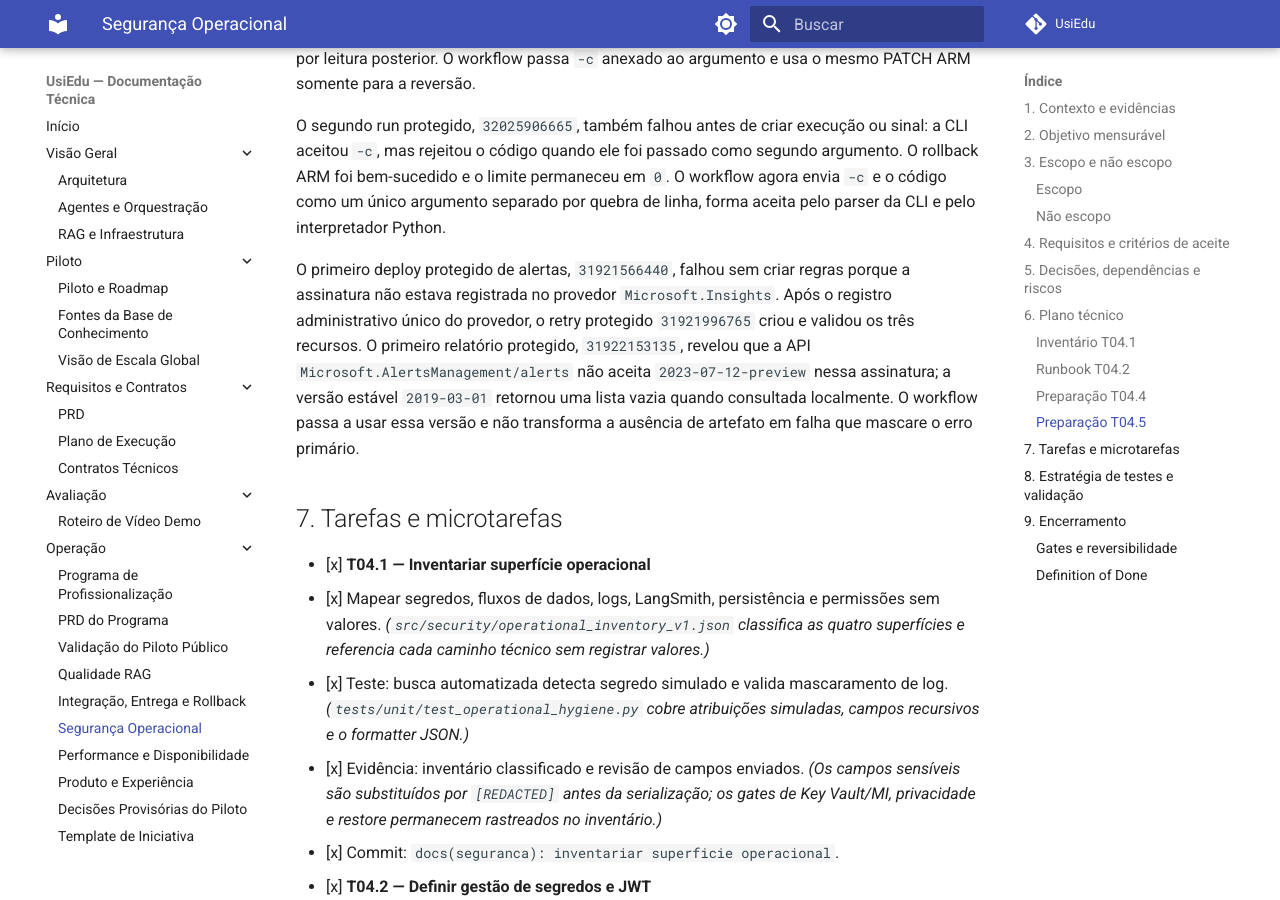
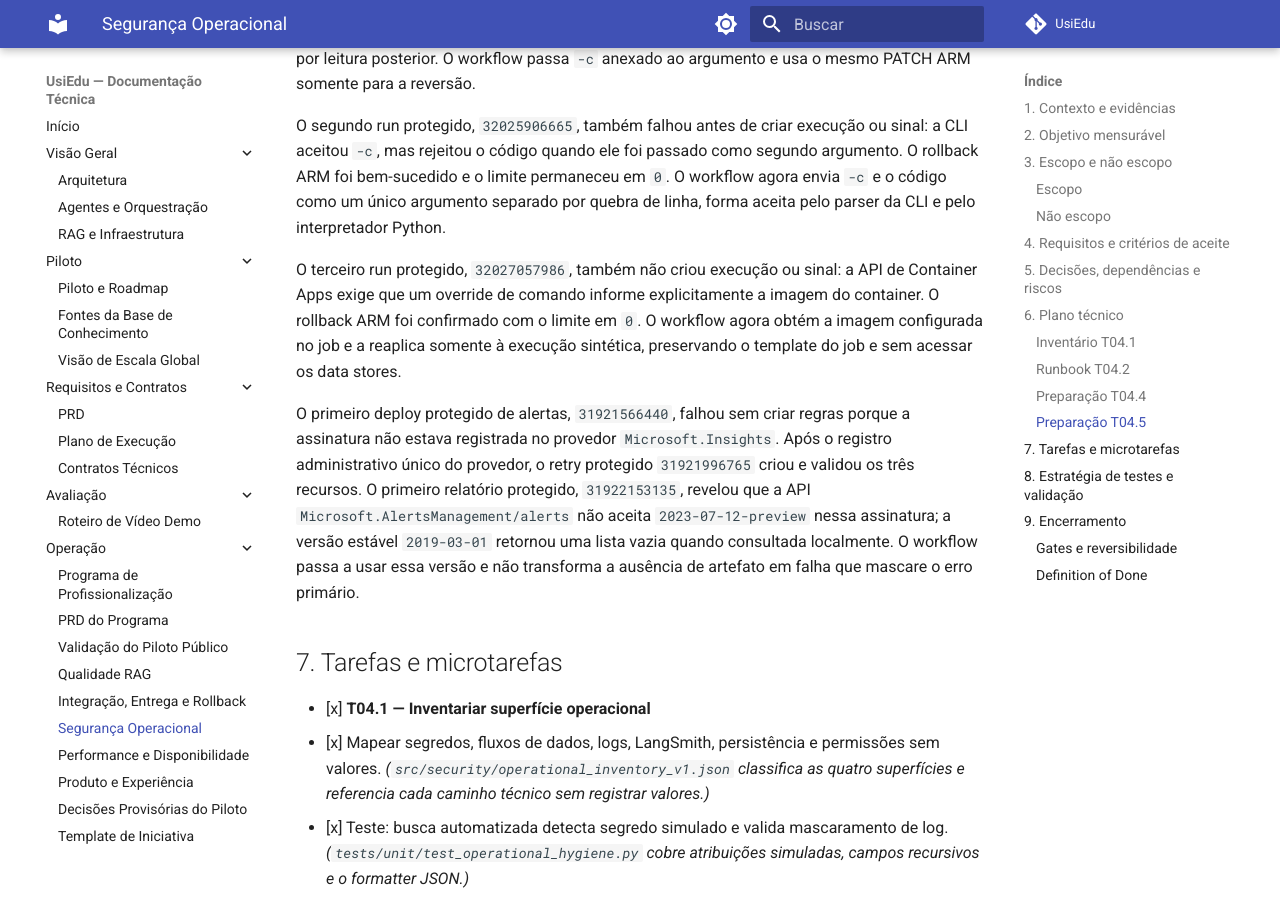
Before and after one commit to henriquebotelhogomes/UsiEdu, an MkDocs documentation site: the page built from docs/profissionalizacao/04-seguranca-operacional.md, in a window 1280 px wide and 900 px high, scrolled down 9276 px. Built offline with MkDocs 1.6.1 and Material for MkDocs 9.7.7, drawn with Linux system fonts in a browser that asks for light colours; comment, search, counter and statistics services are not loaded.

Commit message:
fix(azure): preservar imagem na simulacao
Co-authored-by: Copilot App <223556219+Copilot@users.noreply.github.com>

```diff
--- a/docs/profissionalizacao/04-seguranca-operacional.md
+++ b/docs/profissionalizacao/04-seguranca-operacional.md
@@ -342,6 +342,12 @@ segundo argumento. O rollback ARM foi bem-sucedido e o limite permaneceu em
 por quebra de linha, forma aceita pelo parser da CLI e pelo interpretador
 Python.
 
+O terceiro run protegido, `32027057986`, também não criou execução ou sinal: a
+API de Container Apps exige que um override de comando informe explicitamente
+a imagem do container. O rollback ARM foi confirmado com o limite em `0`. O
+workflow agora obtém a imagem configurada no job e a reaplica somente à
+execução sintética, preservando o template do job e sem acessar os data stores.
+
 O primeiro deploy protegido de alertas, `31921566440`, falhou sem criar regras
 porque a assinatura não estava registrada no provedor `Microsoft.Insights`.
 Após o registro administrativo único do provedor, o retry protegido
```
Also changed, not shown: 2 other files.
